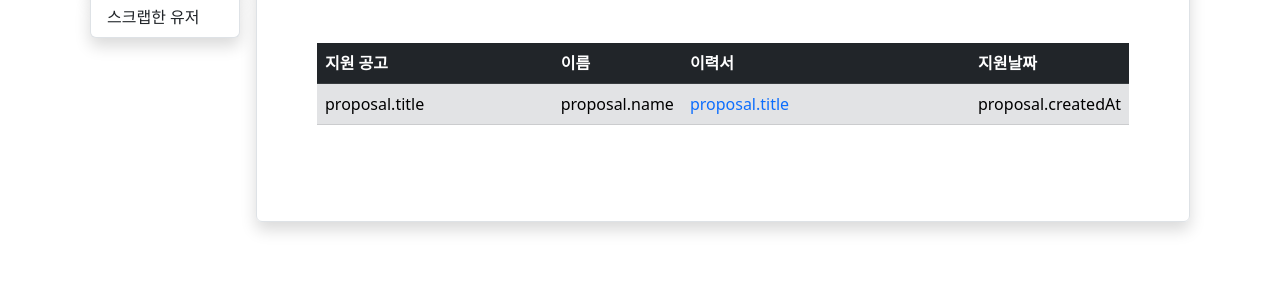
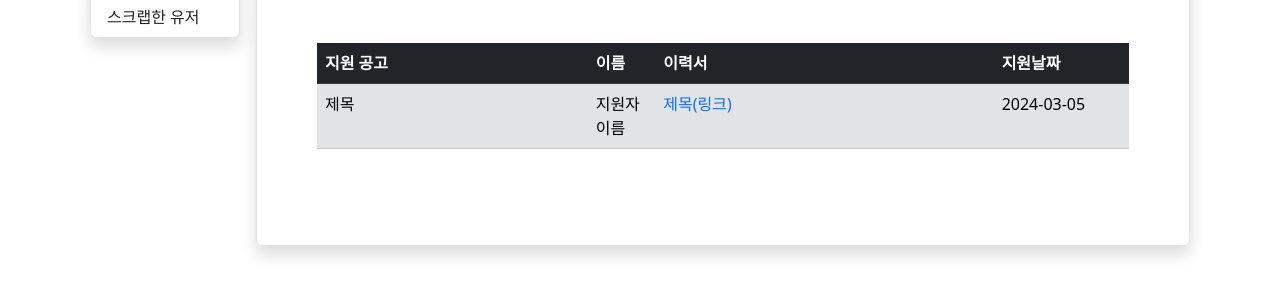
Before and after one commit to Hyeonjeong-JANG/miniproject-view, a plain HTML site: page view/company/getResume.html in a window 1280 px wide. Shown: the part 127-422 px from the top of the page. Drawn offline with nearby package versions, Linux system fonts and the light colour scheme.

Commit message:
푸시 테스트

```diff
--- a/view/company/getResume.html
+++ b/view/company/getResume.html
@@ -46,12 +46,12 @@
               </tr>
 
               <tr class="table-secondary">
-                <td>proposal.title</td>
-                <td>proposal.name</td>
+                <td>제목</td>
+                <td>지원자이름</td>
                 <td>
-                  <a href="#" class="text-decoration-none">proposal.title</a>
+                  <a href="#" class="text-decoration-none">제목(링크)</a>
                 </td>
-                <td>proposal.createdAt</td>
+                <td>2024-03-05</td>
               </tr>
             </table>
           </div>
```
